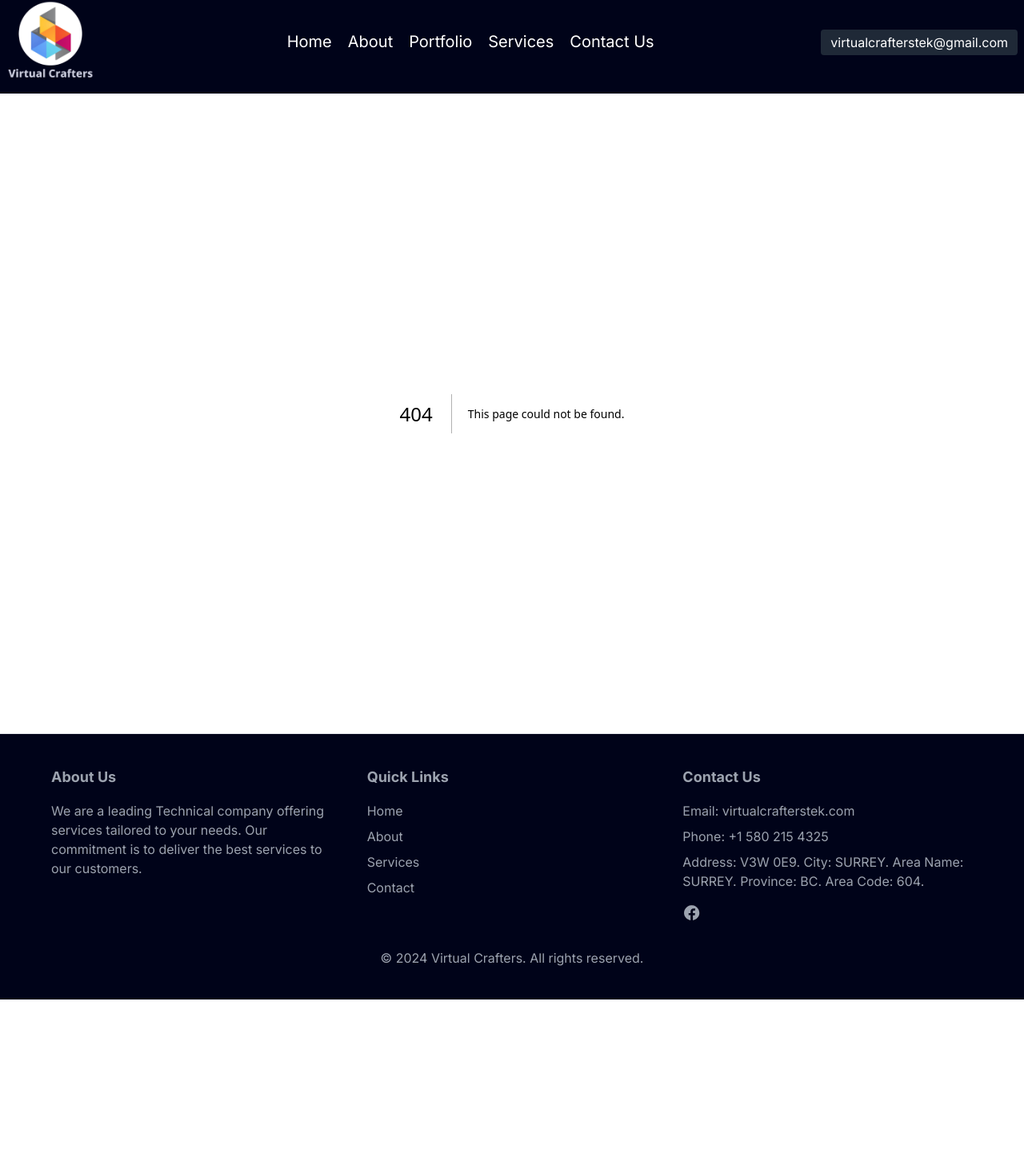
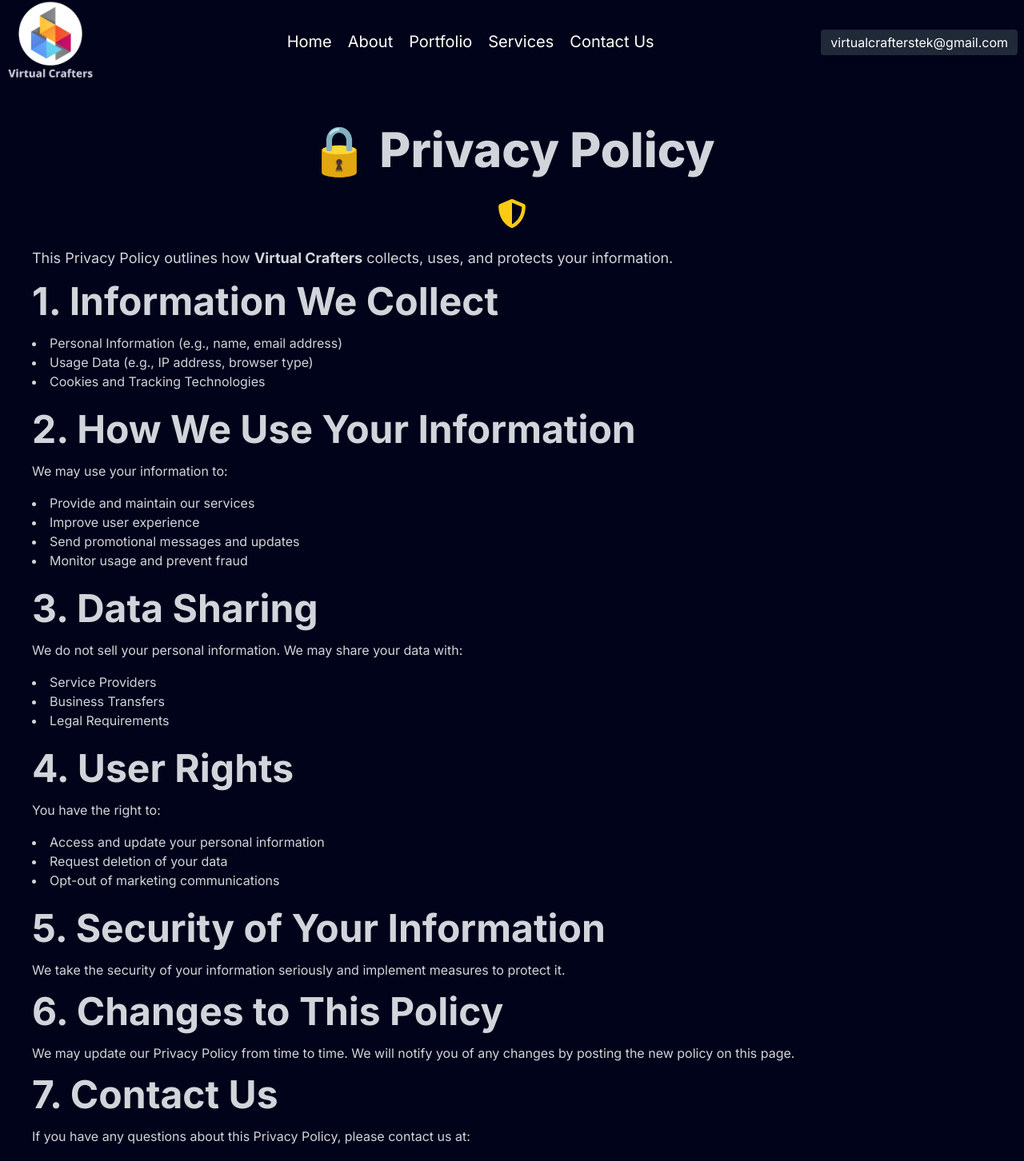
Before and after one commit to Arbab02/virtualCrafters, a Next.js app: page /Policies in a window 1280 px wide. Before the commit this address had no page. Shown: the part 13-1465 px from the top of the page at 80% size. Before the commit the page ends 1263 px from the top, so only its background shows below. Built offline with nearby package versions, Linux system fonts and the light colour scheme.

Commit message:
Add files via upload

```diff
--- /dev/null
+++ b/src/app/Policies/page.js
@@ -0,0 +1,89 @@
+'use client'
+
+import React from "react";
+import Link from 'next/link'
+import { motion } from "framer-motion";
+import { FaShieldAlt } from "react-icons/fa";
+
+const Policies = () => {
+  return (
+    <motion.div
+      className="min-h-screen bg-[#000319] text-gray-300 p-5 sm:p-10"
+      initial={{ opacity: 0 }}
+      animate={{ opacity: 1 }}
+      transition={{ duration: 0.5 }}
+    >
+      <div className="container mx-auto">
+        <h1 className="text-4xl sm:text-6xl font-extrabold text-center mb-8">
+          🔒 Privacy Policy
+        </h1>
+        <div className="flex items-center justify-center mb-6">
+          <FaShieldAlt className="text-4xl text-yellow-300" />
+        </div>
+        <p className="text-lg mb-4">
+          This Privacy Policy outlines how <strong>Virtual Crafters</strong> collects, uses, and protects your information.
+        </p>
+
+        <h2 className="text-3xl sm:text-5xl font-bold mb-4">1. Information We Collect</h2>
+        <ul className="list-disc list-inside mb-6">
+          <li>Personal Information (e.g., name, email address)</li>
+          <li>Usage Data (e.g., IP address, browser type)</li>
+          <li>Cookies and Tracking Technologies</li>
+        </ul>
+
+        <h2 className="text-3xl sm:text-5xl font-bold mb-4">2. How We Use Your Information</h2>
+        <p className="mb-4">
+          We may use your information to:
+        </p>
+        <ul className="list-disc list-inside mb-6">
+          <li>Provide and maintain our services</li>
+          <li>Improve user experience</li>
+          <li>Send promotional messages and updates</li>
+          <li>Monitor usage and prevent fraud</li>
+        </ul>
+
+        <h2 className="text-3xl sm:text-5xl font-bold mb-4">3. Data Sharing</h2>
+        <p className="mb-4">
+          We do not sell your personal information. We may share your data with:
+        </p>
+        <ul className="list-disc list-inside mb-6">
+          <li>Service Providers</li>
+          <li>Business Transfers</li>
+          <li>Legal Requirements</li>
+        </ul>
+
+        <h2 className="text-3xl sm:text-5xl font-bold mb-4">4. User Rights</h2>
+        <p className="mb-4">
+          You have the right to:
+        </p>
+        <ul className="list-disc list-inside mb-6">
+          <li>Access and update your personal information</li>
+          <li>Request deletion of your data</li>
+          <li>Opt-out of marketing communications</li>
+        </ul>
+
+        <h2 className="text-3xl sm:text-5xl font-bold mb-4">5. Security of Your Information</h2>
+        <p className="mb-4">
+          We take the security of your information seriously and implement measures to protect it.
+        </p>
+
+        <h2 className="text-3xl sm:text-5xl font-bold mb-4">6. Changes to This Policy</h2>
+        <p className="mb-4">
+          We may update our Privacy Policy from time to time. We will notify you of any changes by posting the new policy on this page.
+        </p>
+
+        <h2 className="text-3xl sm:text-5xl font-bold mb-4">7. Contact Us</h2>
+        <p className="mb-4">
+          If you have any questions about this Privacy Policy, please contact us at:
+        </p>
+        <p className="mb-6">
+          <strong>Email:</strong> <Link href="mailto:virtualcrafterstek@gmail.com" className="text-yellow-300">virtualcrafterstek@gmail.com</Link>
+        </p>
+
+
+      </div>
+    </motion.div>
+  );
+};
+
+export default Policies;
```
